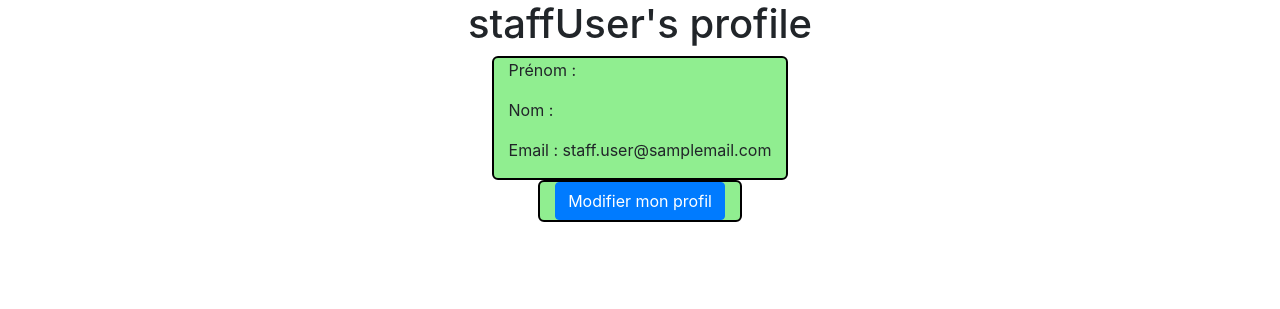
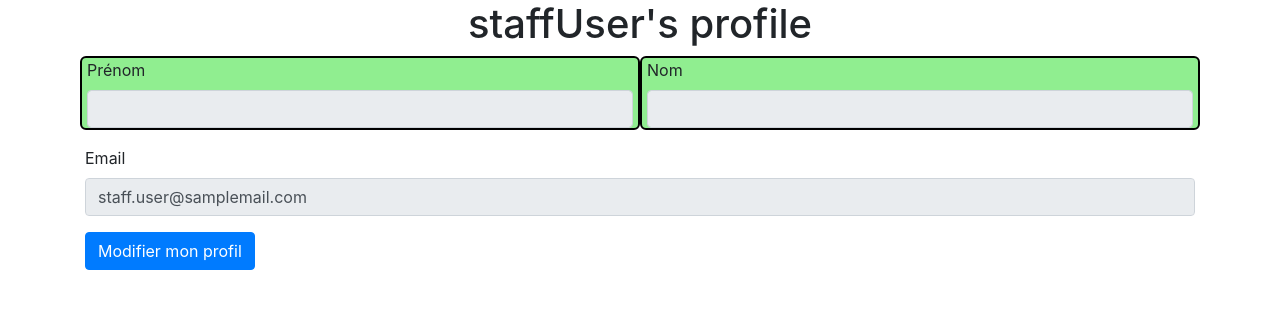
Before and after one commit to matissel/EnCasDeSoif, a Django app: page /account/profile/ in a window 1280 px wide. Shown: the part 56-365 px from the top of the page. Run offline with Django 3.2, Linux system fonts and the light colour scheme; a user stored in the database is signed in; some libraries are stand-ins or nearby versions.

Commit message:
change profile

```diff
--- a/accounts/templates/accounts/profile.html
+++ b/accounts/templates/accounts/profile.html
@@ -9,18 +9,23 @@
     <div class="row justify-content-center">
         <h1> {{user}}'s profile</h1>
     </div>
-    <div class="row justify-content-center">
-        <div class="col-auto">
-            <p>Prénom :{{ user.first_name }}</p>
-            <p>Nom : {{ user.last_name }}</p>
-            <p>Email : {{ user.email }}</p>
+    <form>
+        <div class="form-row">
+            <div class="form-group col-md-6">
+                <label for="inputPrenom">Prénom</label>
+                <input type="text" readonly class="form-control" id="inputPrenom" value="{{ user.first_name }}">
+            </div>
+            <div class="form-group col-md-6">
+                <label for="inputNom">Nom</label>
+                <input type="text" readonly class="form-control" id="inputNom" value="{{ user.last_name }}">
+            </div>
         </div>
-    </div>
-    <div class="row justify-content-center">
-        <div class="col-auto">
-            <a href="{% url 'edit_profile' %}"><button type="button" class="btn btn-primary">Modifier mon profil</button></a>
+        <div class="form-group">
+            <label for="staticEmail">Email</label>
+            <input type="text" readonly class="form-control" id="inputEmail" value="{{ user.email }}">
         </div>
-    </div>
+        <a href="{% url 'edit_profile' %}"><button type="button" class="btn btn-primary">Modifier mon profil</button></a>
+    </form>
 </div>
 
 {% endblock %}
```
